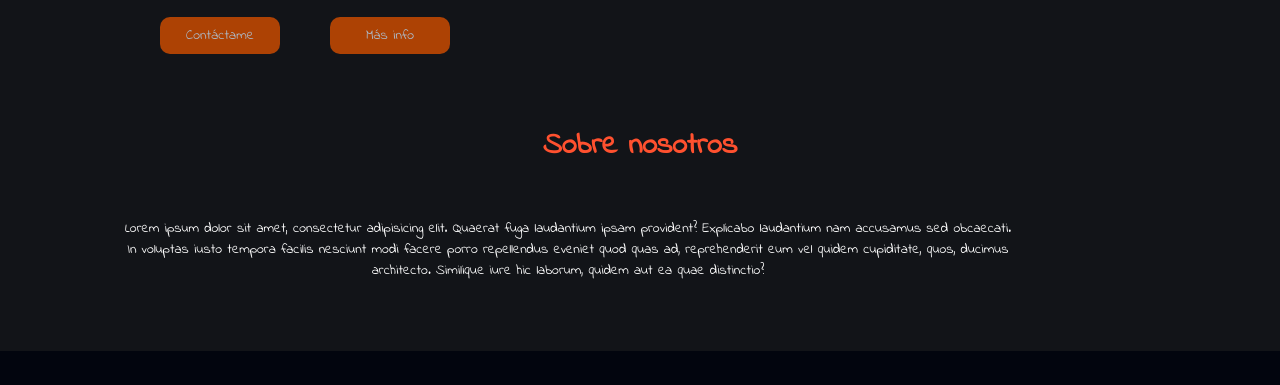
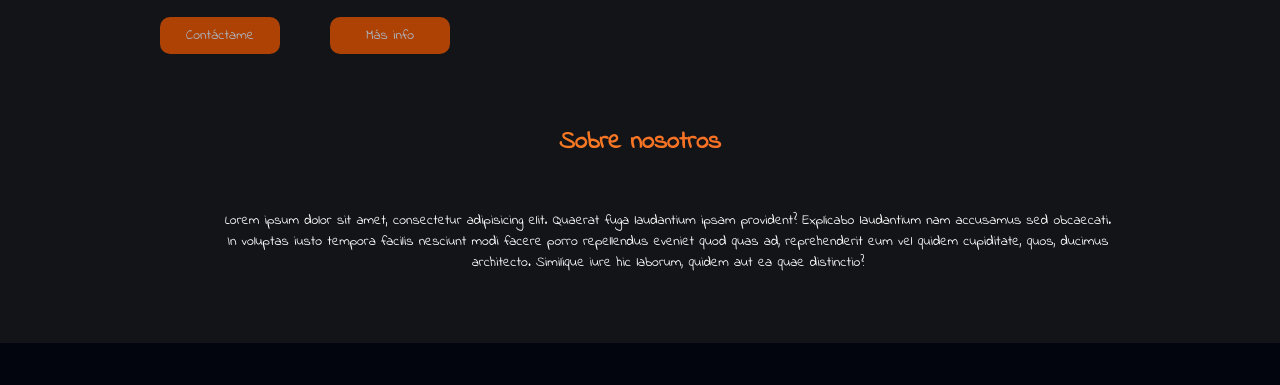
Before and after one commit to Atxuris/landing-page, a plain HTML site: page index.html in a window 1280 px wide. Shown: the part 415-800 px from the top of the page. Drawn offline with Linux system fonts and the light colour scheme; a web font is replaced by a local one.

Commit message:
hero + about

```diff
--- a/assets/style.css
+++ b/assets/style.css
@@ -134,14 +134,17 @@ main{
 }
 
 #about h2{
-    font-size: 30px;
-    color: #FF512F;
+    font-size: 25px;
     text-align: center;
+    background: linear-gradient(to right, #F09819, #FF512F);
+    color: transparent;
+    background-clip: text;
+    -webkit-background-clip: text;
 }
 
 #about p{
     font-size: 14px;
     width: 70%;
-    padding: 50px 0 70px 120px;
+    padding: 50px 0 70px 220px;
     text-align: center;
 }
```
